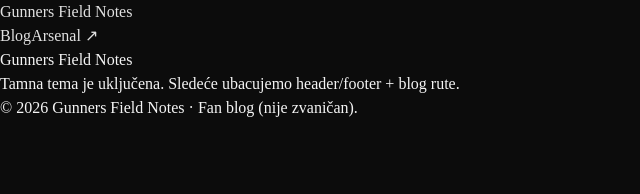
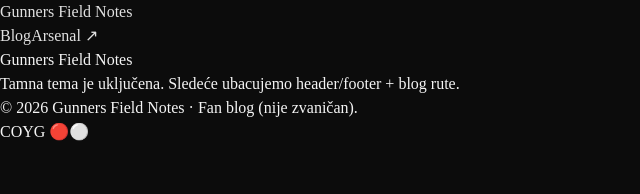
Before and after one commit to brankop87/gunners-field-notes, a Next.js app: page / in a window 1280 px wide. Shown: the top 194 px of the page, without its empty margins (0-640 px from the left). Built offline with nearby package versions, Linux system fonts and the light colour scheme.

Commit message:
Update Footer.tsx

```diff
--- a/src/components/Footer.tsx
+++ b/src/components/Footer.tsx
@@ -2,7 +2,10 @@
   return (
     <footer className="border-t border-white/10">
       <div className="mx-auto max-w-5xl px-4 py-8 text-sm text-white/60">
-        © {new Date().getFullYear()} Gunners Field Notes · Fan blog (nije zvaničan).
+        <div className="flex flex-col gap-2 sm:flex-row sm:items-center sm:justify-between">
+          <p>© {new Date().getFullYear()} Gunners Field Notes · Fan blog (nije zvaničan).</p>
+          <p className="text-white/40">COYG 🔴⚪</p>
+        </div>
       </div>
     </footer>
   );
```
